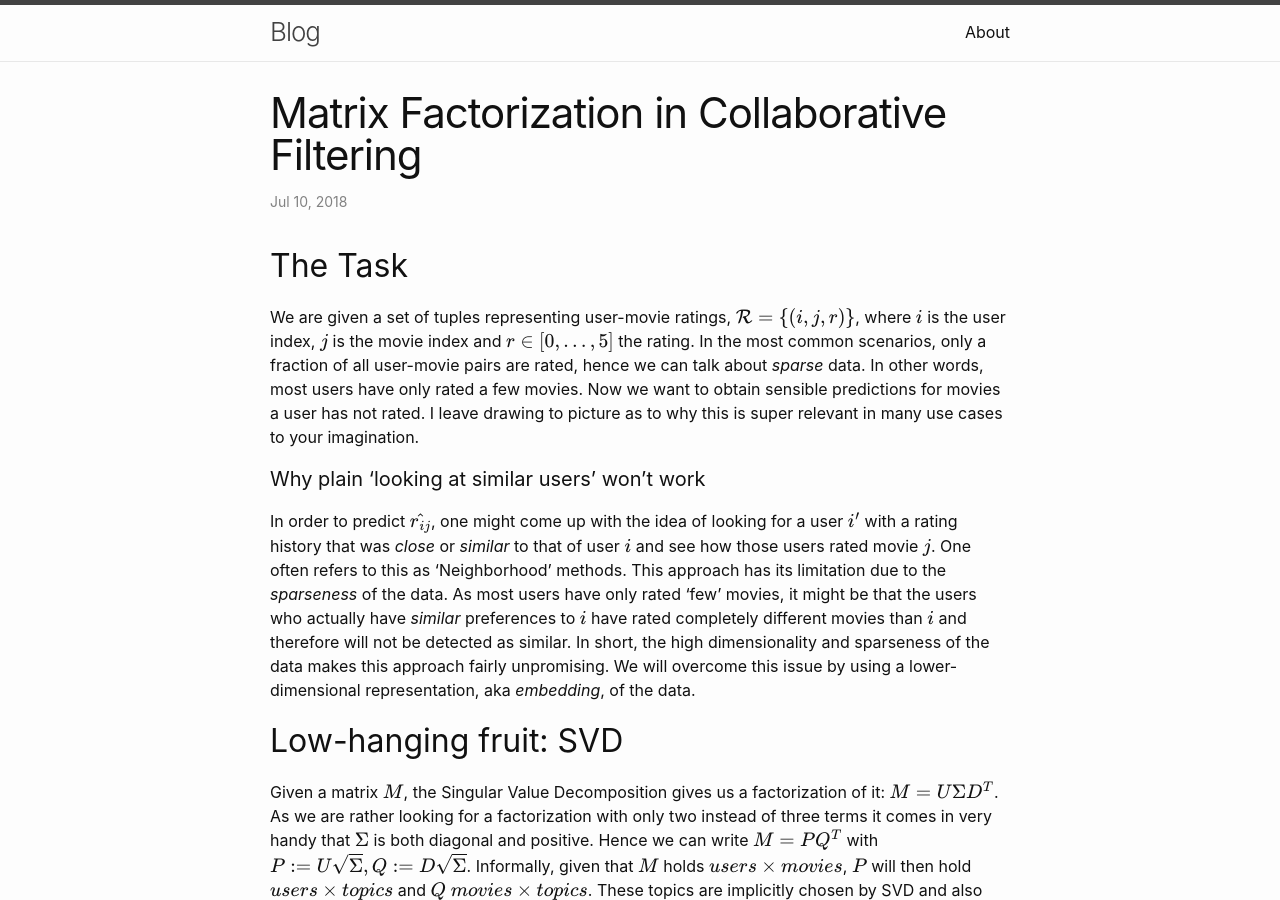
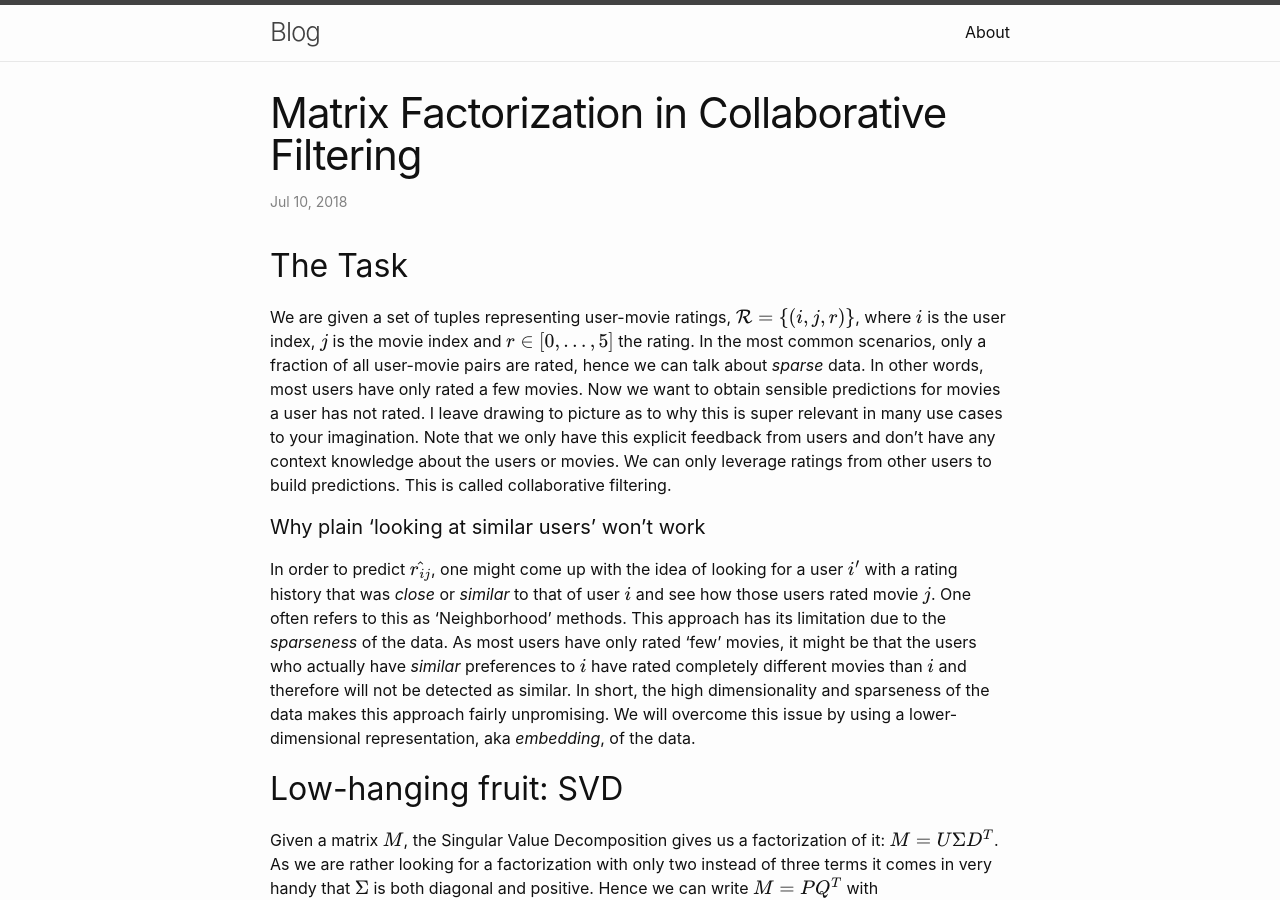
Before and after one commit to kklein/kklein.github.io, a Jekyll site: the page built from _posts/2018-07-10-cf-mf.markdown, in a window 1280 px wide and 900 px high. Built offline with Jekyll 4.4.1, drawn with Linux system fonts in a browser that asks for light colours; formulas are drawn with MathJax 3.

Commit message:
Refine mf blog post.

```diff
--- a/_posts/2018-07-10-cf-mf.markdown
+++ b/_posts/2018-07-10-cf-mf.markdown
@@ -13,7 +13,7 @@ config=TeX-AMS-MML_HTMLorMML"></script>
 <!--#### The Task, for real-->
 We are given a set of tuples representing user-movie ratings, \\(\\mathcal{R} = \\{(i,j,r)\\}\\), where \\(i\\) is the user index, \\(j\\) is the movie index and \\(r \in [0, \\dots, 5]\\) the rating.
 In the most common scenarios, only a fraction of all user-movie pairs are rated, hence we can talk about _sparse_ data.
-In other words, most users have only rated a few movies. Now we want to obtain sensible predictions for movies a user has not rated. I leave drawing to picture as to why this is super relevant in many use cases to your imagination.
+In other words, most users have only rated a few movies. Now we want to obtain sensible predictions for movies a user has not rated. I leave drawing to picture as to why this is super relevant in many use cases to your imagination. Note that we only have this explicit feedback from users and don't have any context knowledge about the users or movies. We can only leverage ratings from other users to build predictions. This is called collaborative filtering.
 
 #### Why plain 'looking at similar users' won't work
 In order to predict \\(\\hat{r_{ij}}\\), one might come up with the idea of looking for a user \\(i'\\) with a rating history that was _close_ or _similar_ to that of user \\(i\\) and see how those users rated movie \\(j\\). One often refers to this as 'Neighborhood' methods.
@@ -24,19 +24,16 @@ In short, the high dimensionality and sparseness of the data makes this approach
 Given a matrix \\(M\\), the Singular Value Decomposition gives us a factorization of it: \\(M = U \\Sigma D^T\\). As we are rather looking for a factorization with only two instead of three terms it comes in very handy that \\(\\Sigma\\) is both diagonal and positive. Hence we can write \\(M = PQ^T\\) with \\(P := U \\sqrt{\\Sigma}, Q := D \\sqrt{\\Sigma}\\). Informally, given that \\(M\\) holds \\(users \\times movies\\), \\(P\\) will then hold \\(users \\times topics\\) and \\(Q\\) \\(movies \\times topics\\). These topics are implicitly chosen by SVD and also referred to as hidden/latent factors, concepts, features or dimensions of the embedding.
 
 #### Why can we use SVD?
-
 In order to apply SVD, we need \\(M\\) to come from somewhere.
 The skeleton of \\(M\\) will be the given user ratings. For each \\((i,j,r) \in \\mathcal{R}\\) we set \\(M[i,j] = r\\). Now this makes for a 'matrix' _full of holes_, as most index tuples of the matrix will not have a rating. So not a real matrix. We fix this by _imputing_ \\(M\\), i.e. we fill the holes by a heuristic and call this new, actually legitimate matrix \\(M'\\). Filling a hole \\((i,j)\\) by the average of row \\(i\\), i.e. the average rating given by user \\(i\\), typically works somewhat decently. As you can imagine, there are far more elaborate heuristics for this. Yet it remains an imputation, we don't just get more signal for free.
 
 #### Why do we use SVD?
-
 We welcome the fact that SVD ranks the features by their importance for reconstruction of the initial data. In addition, given an embedding-dimensionality \\(k\\), we know that SVD will given us [optimal properties](https://en.wikipedia.org/wiki/Low-rank_approximation#Proof_of_Eckart%E2%80%93Young%E2%80%93Mirsky_theorem_(for_spectral_norm)) on a certain reconstruction loss function.
 
 The idea behind why we desire this intermediate low-dimensional representation in the first place is the assumption that the data is actually generated from a distribution on a low-dimensional space to which a lot of noise is added. This noise is then manifested in a high-dimensional space. This assumption is not to be taken for granted and generally this approach is sometimes considered not very principled.
 Moving on: said high-dimensional space is \\(\\{0,1,2,3,4,5, unrated\\}^{\\#movies}\\). What we hope is that eliminating all but the most important hidden factors from SVD will give us this underlying representation and eliminate all the noise. Then from low dimensional representation, i.e. embedding, we map back to the space we originally came from and have more accurate rating estimations, with hopefully less noise.
 
 #### How do we use SVD?
-
 Instead of factorizing \\(M'\\) with \\(PQ^T\\), we now _approximate_ it. We can do that by dropping all but \\(k\\) of the columns (from the right as they are ordered by 'importance') of \\(P\\) and \\(Q\\) and calling those matrices \\(P_k\\) and \\(Q_k\\), with fewer hidden factors. We obtain: \\(M' \\approx P_kQ_k^T\\). \\(k\\) is typically chosen by trial and error as well as thresholding on the importance values. For the sake of concreteness, think of the following orders of magnitude:
 
 | \\(\\#users\\)        | \\(\\#movies\\)           | \\(k\\)  |
@@ -48,7 +45,6 @@ Given such a \\(k\\) and the matrix \\(M'\\), SVD will minimize the following lo
 where \\(N\\) indicates either [2](http://mathworld.wolfram.com/SpectralNorm.html) or [Frobenius norm](http://mathworld.wolfram.com/FrobeniusNorm.html).
 
 #### [Is this it? Said they'd give you anything you ever wanted.](https://youtu.be/8nQowpGZsG4)
-
 Yes. We obtain a hopefully denoised and enhanced estimate of rating \\(r_{ij}\\) by the following steps:
 1. SVD embeds both users and movies in lots of hidden factors. We get the user embedding \\(p_i \\in R^{\\#movies}\\) and movie embedding \\(q_j \in R^{\\#users}\\).
 2. We cut \\(p_i\\) to only use its first \\(k\\) elements/dimensions.
@@ -84,13 +80,10 @@ return M
 Essentially, now we're using the predictions from a previous iteration as a way of imputing the data in the current iteration, over and over again. My understanding is that the reinsertion of the given ratings reduces the importance of the initial, manual imputation. This approach increased the quality of estimates drastically, in my case.
 
 ## Not so low hanging fruit
-
 We first define a different loss function and then think of how to minimize it.
 
 #### <a name="new"></a>Towards a more appropriate loss function
-
 Addressing the [issues](#p1) encountered with SVD, we will no longer be able to guarantee an optimal solution, largely due to the problem not being convex. Still, a local optimum incorporating fixes to those issues is promising to be enhancement over SVD. In a way, I think of sacrificing _efficiency for effectiveness_.
-
 
 Problem1 | Instead of iterating over all indices, including those of imputed values, we just look at the given ratings. \\[ \\mathcal{L} = \\sum_{(i,j,r) \\in R} (r - \\hat{r_{ij}})^2\\]
 
@@ -101,7 +94,6 @@ Problem3 | As we are trying to learn both embeddings and biases of users and mov
 Hence our overall loss function is \\(\\mathcal{L_D} = \\mathcal{L} + D\\)
 
 #### Stochastic Gradient Descent
-
 Despite the loss function, as well as e.g. \\(\\frac{\\partial \\mathcal{L_D}}{\\partial p_i}\\), iterating over all given ratings, we aim to avoid iterations over the whole dataset per update/iteration to relieve our machines. Our compromise is to only look at one randomly chosen rating \\((i,j,r)\\) at a time and investigate the loss function:
 \\[\\mathcal{L_{i,j}} = (r - \\hat{r_{ij}})^2 + \\lambda(||p_i||\_2^2 + ||q_j||\_2^2 + ||bu_i||\_2^2 + ||bm_j||\_2^2)\\]
 Note that the sum has been substituted by a single sample.
@@ -109,7 +101,6 @@ Therefore our overall process is to shuffle the training set, iterate over indiv
 Note that this approach still requires initialization of \\(P\\) and \\(Q\\) to begin with. I think a fairly conventional approach is to initialize them with random numbers from \\([0,1]\\). For my purposes, it has worked well to initialize them via aforementioned SVD.
 
 #### Updates
-
 Note that the loss function is not convex in the tuple \\((P, Q)\\), hence it we will most likely not minimize it but get stuck in a local minimum. We hope that this local minimum is good enough. Upon investigating rating \\((i,j,r)\\), updates will be of the following [form](https://en.wikipedia.org/wiki/Gradient_descent) :
 \\[q_i \\leftarrow q_i - \\eta \\frac{\\partial \\mathcal{L_{i,j}}}{\\partial p_i}\\]
 \\[\\frac{\\partial \\mathcal{L_{i,j}}}{\\partial p_i} = 2(r - r_{ij})(-q_j) + 2 \\lambda p_i\\]
@@ -166,5 +157,5 @@ Per datapoint \\((i,j,r)\\), instead of updating \\(p_i, q_j\\), we update only
 - [Improving regularized singular value decomposition for collaborative filtering. Paterek](https://www.cs.uic.edu/~liub/KDD-cup-2007/proceedings/Regular-Paterek.pdf)
 
 
-# TODOS
+## TODOS
 - Give formula of ALS inversion
```
